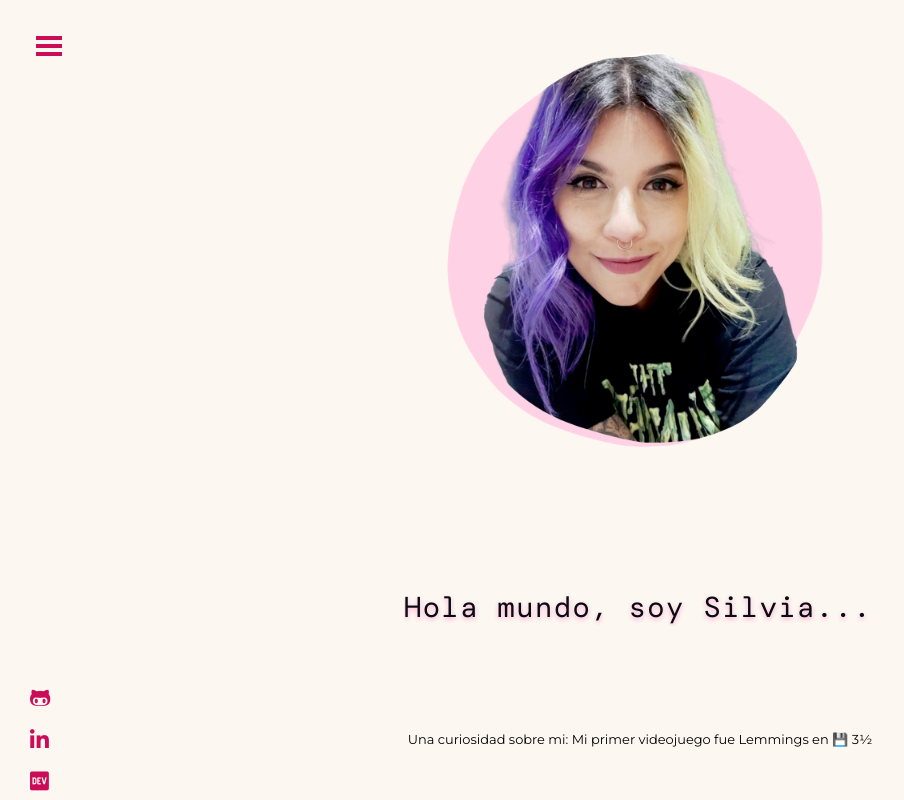
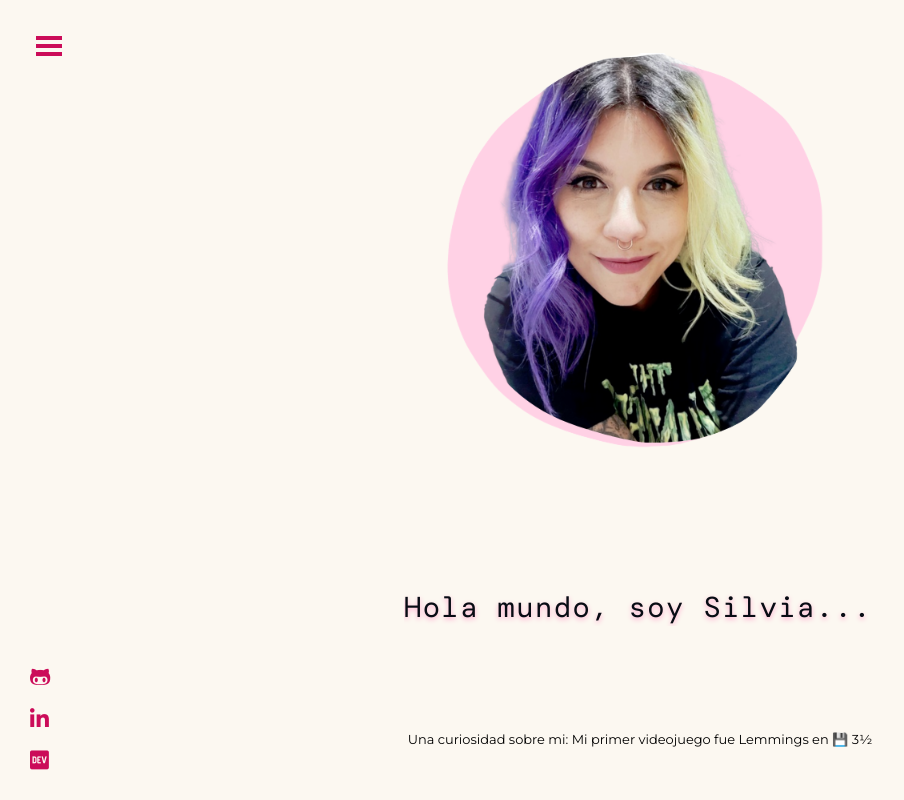
Before and after one commit to silviaespanagil/portfolio, a React (Create React App) app: page / in a window 1280 px wide. Shown: the top 800 px of the page, without its empty margins (0-904 px from the left). Built offline with nearby package versions, Linux system fonts and the light colour scheme; a web font is replaced by a local one.

Commit message:
Change bottom position for media header

```diff
--- a/src/stylesheets/layout/_goTop.scss
+++ b/src/stylesheets/layout/_goTop.scss
@@ -6,7 +6,7 @@
   display: block;
   &__text {
     position: fixed;
-    top: 93%;
+    top: 90%;
     left: 90%;
     cursor: pointer;
     background: rgba(252, 248, 241, 0.8);
--- a/src/stylesheets/layout/_mediaHeader.scss
+++ b/src/stylesheets/layout/_mediaHeader.scss
@@ -3,7 +3,7 @@
   @include tablet() {
     display: block;
     position: fixed;
-    top: 86%;
+    bottom: 1%;
 
     &__font {
       font-size: 1.2rem;
```
